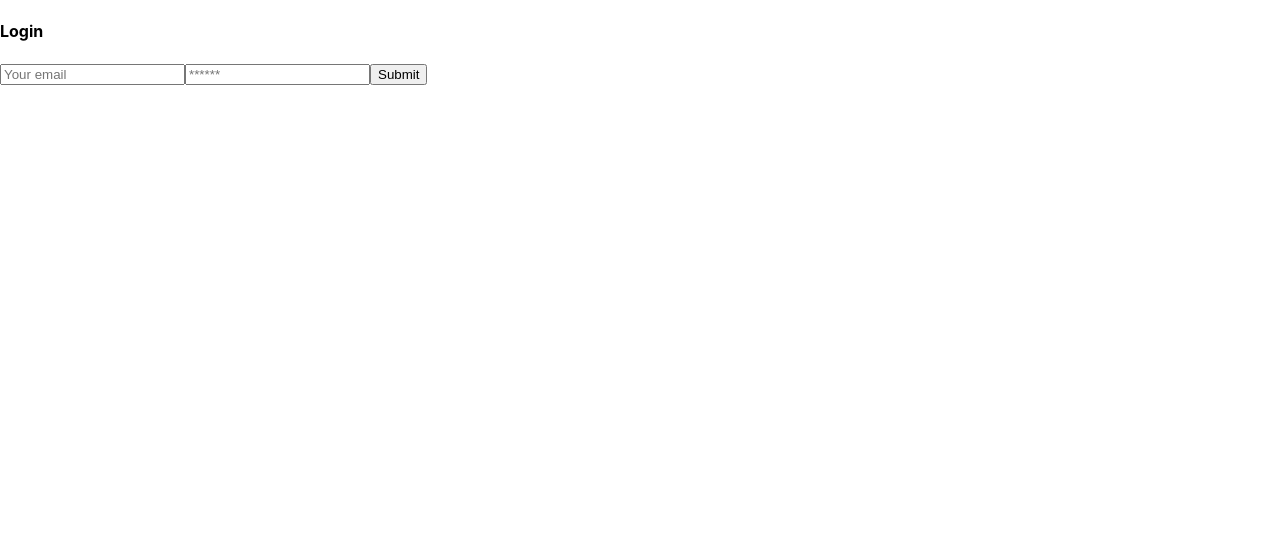
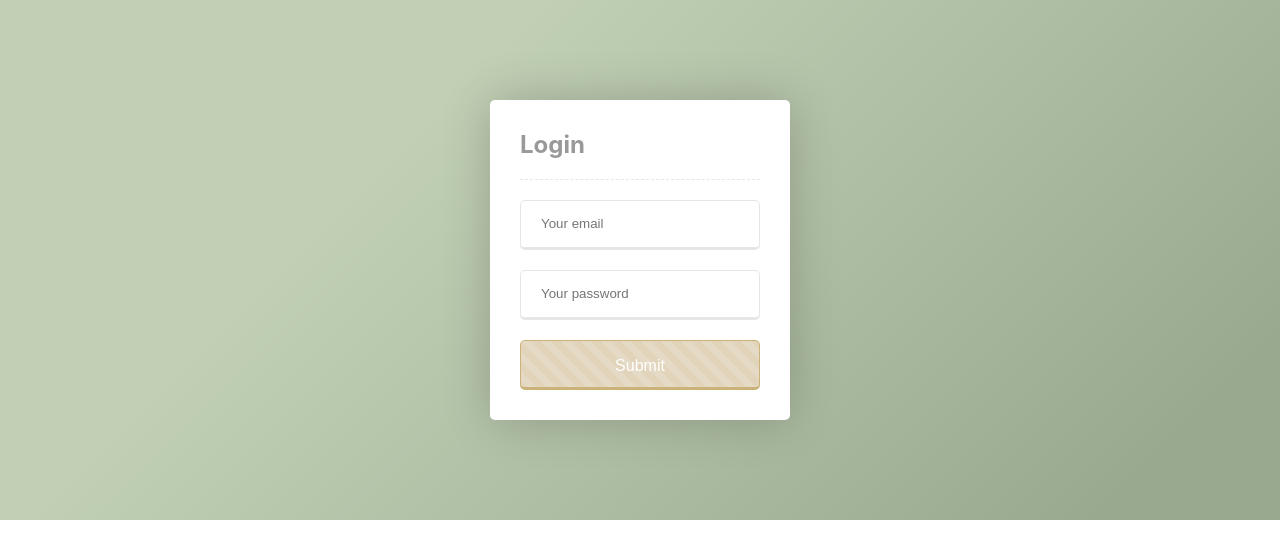
Before and after one commit to LL8719/ShareMeal, a React (Create React App) app in the folder client/: page /login in a window 1280 px wide. Shown: the top 558 px of the page. Built offline with nearby package versions, Linux system fonts and the light colour scheme.

Commit message:
added styling code to index.css, div class name in Login.js and Signup.js

```diff
--- a/client/src/index.css
+++ b/client/src/index.css
@@ -11,3 +11,111 @@
   font-family: source-code-pro, Menlo, Monaco, Consolas, 'Courier New',
     monospace;
 }
+
+.card-wrapper {
+  background-image: -webkit-linear-gradient(135deg, #C1D0B5 30%, #99A98F 90%);
+  background-image: linear-gradient(135deg,#C1D0B5 30%, #99A98F 90%);
+  position: relative;
+  z-index: 3;
+  padding: 100px;
+  font-size:16px;
+  color: #999999;
+}
+.card-wrapper * {
+  box-sizing: border-box;
+}
+.card-wrapper form input, form button {
+  display: inline-block;
+  width: 100%;
+  padding: 0 20px;
+  line-height: 50px;
+  height: 50px;
+  background-color: white;
+  border: 1px solid #e6e6e6;
+  border-bottom-width: 3px;
+  border-radius: 5px;
+  outline: 0;
+  -webkit-transition: all 0.3s ease;
+  transition: all 0.3s ease;
+}
+.card-wrapper form input:not(:last-child) {
+  margin-bottom: 20px;
+}
+.card-wrapper form input[type="email"]:focus, .card-wrapper form input[type="email"]:active, .card-wrapper form input[type="password"]:focus, .card-wrapper form input[type="password"]:active, .card-wrapper form input[type="text"]:focus, .card-wrapper form input[type="text"]:active {
+  border-color: #cccccc;
+}
+.card-wrapper form button[type="submit"] {
+  position: relative;
+  z-index: 1;
+  display: inline-block;
+  padding: 0 20px;
+  font-size: 1rem;
+  background-color: #e1d4bb;
+  background-size: 100%;
+  background-image: -webkit-linear-gradient(45deg,
+                                             rgba(255, 255, 255, 0.15) 25%, rgba(0, 0, 0, 0) 25%,
+                                             rgba(0, 0, 0, 0) 50%,
+                                             rgba(255, 255, 255, 0.15) 50%, rgba(255, 255, 255, 0.15) 75%, rgba(0, 0, 0, 0) 75%,
+                                             rgba(0, 0, 0, 0));
+  background-image:          linear-gradient(45deg,
+                                             rgba(255, 255, 255, 0.15) 25%, rgba(0, 0, 0, 0) 25%,
+                                             rgba(0, 0, 0, 0) 50%,
+                                             rgba(255, 255, 255, 0.15) 50%, rgba(255, 255, 255, 0.15) 75%, rgba(0, 0, 0, 0) 75%,
+                                             rgba(0, 0, 0, 0));
+  background-size: 20px 20px, 100% 100%;
+  border: 1px solid #cbb279;
+  border-bottom-width: 3px;
+  color: white;
+  outline: none;
+  -webkit-transition: all 0.3s ease;
+  transition: all 0.3s ease;
+}
+.card-wrapper form button[type="submit"]:hover {
+  background-size: 40px 40px;
+}
+.card-header {
+  font-size: 1.5em;
+  padding-bottom: 20px;
+  margin: 0 0 20px;
+  border-bottom: 1px dashed #e6e6e6;
+}
+.card {
+  position: relative;
+  display: block;
+  width: 100%;
+  max-width: 300px;
+  margin: auto;
+  padding: 30px;
+  background-color: white;
+  box-shadow: 0 0 50px rgba(0, 0, 0, 0.2);
+  border-radius: 5px;
+}
+.card:before, .card:after {
+  position: absolute;
+  z-index: -1;
+  top: 0;
+  left: 0;
+  right: 0;
+  bottom: 0;
+  display: block;
+  width: 100%;
+  height: 100%;
+  content: "";
+  background-color: white;
+  border: 1px solid #e6e6e6;
+  border-radius: 5px;
+  -webkit-transform: scale(0.9) translate(0, 0);
+          transform: scale(0.9) translate(0, 0);
+  -webkit-transition: all 0.3s ease;
+  transition: all 0.3s ease;
+}
+.card:hover:before {
+  z-index: -1;
+  -webkit-transform: scale(0.96) translate(0, 16px);
+          transform: scale(0.96) translate(0, 16px);
+}
+.card:hover:after {
+  z-index: -2;
+  -webkit-transform: scale(0.92) translate(0, 32px);
+          transform: scale(0.92) translate(0, 32px);
+}
--- a/client/src/pages/Login.js
+++ b/client/src/pages/Login.js
@@ -42,7 +42,7 @@
 
   return (
     <main className="flex-row justify-center mb-4">
-      <div className="col-12 col-lg-10">
+      <div className="card-wrapper col-12 col-lg-10">
         <div className="card">
           <h4 className="card-header bg-dark text-light p-2">Login</h4>
           <div className="card-body">
@@ -63,7 +63,7 @@
                 />
                 <input
                   className="form-input"
-                  placeholder="******"
+                  placeholder="Your password"
                   name="password"
                   type="password"
                   value={formState.password}
--- a/client/src/pages/Signup.js
+++ b/client/src/pages/Signup.js
@@ -42,7 +42,7 @@
 
   return (
     <main className="flex-row justify-center mb-4">
-      <div className="col-12 col-lg-10">
+      <div className="card-wrapper col-12 col-lg-10">
         <div className="card">
           <h4 className="card-header bg-dark text-light p-2">Sign Up</h4>
           <div className="card-body">
@@ -55,7 +55,7 @@
               <form onSubmit={handleFormSubmit}>
                 <input
                   className="form-input"
-                  placeholder="Your username"
+                  placeholder="Create a username"
                   name="username"
                   type="text"
                   value={formState.name}
@@ -63,7 +63,7 @@
                 />
                 <input
                   className="form-input"
-                  placeholder="Your email"
+                  placeholder="Enter your email"
                   name="email"
                   type="email"
                   value={formState.email}
@@ -71,7 +71,7 @@
                 />
                 <input
                   className="form-input"
-                  placeholder="******"
+                  placeholder="Create a password"
                   name="password"
                   type="password"
                   value={formState.password}
```
